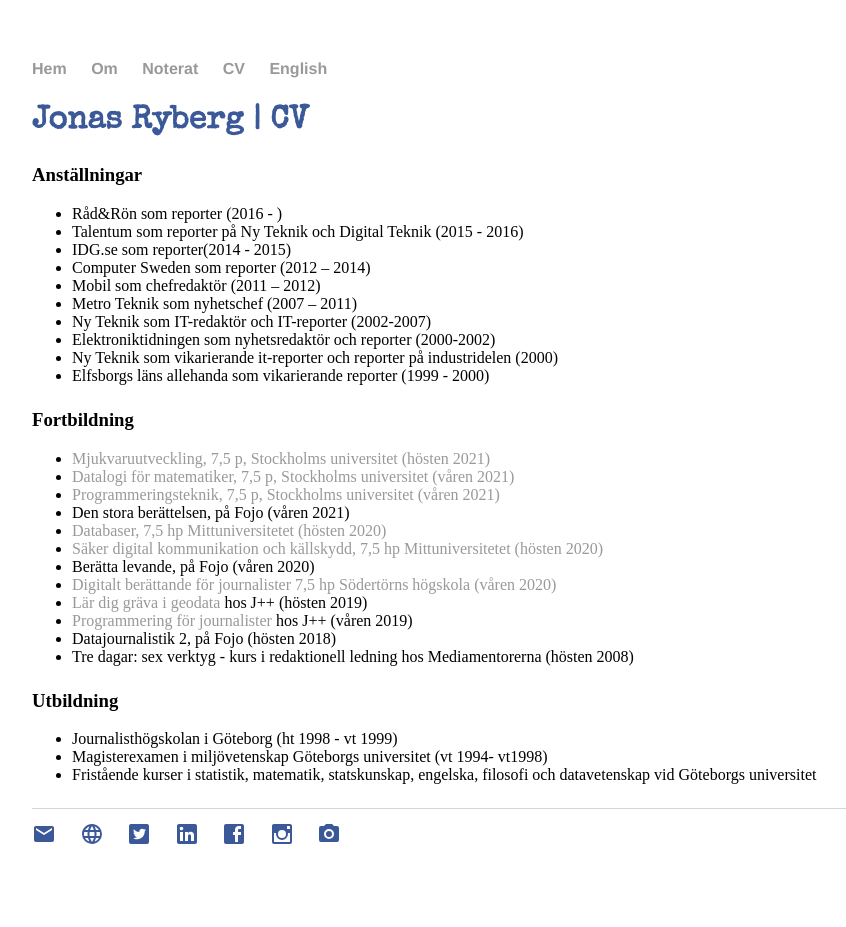
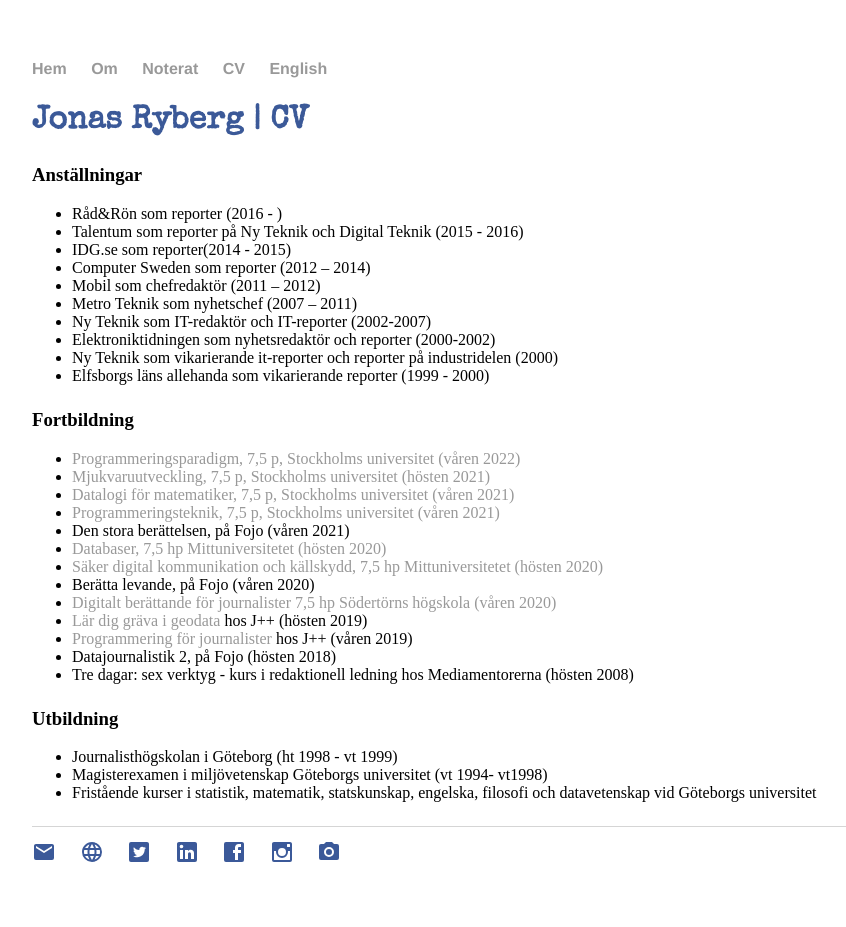
Before and after one commit to jonasryberg/jonasryberg.github.io, a Jekyll site: the page built from cv/index.html, in a window 1280 px wide. Shown: the whole page, without its empty margins (160-1006 px from the left). Built offline with Jekyll 4.4.1, drawn with Linux system fonts in a browser that asks for light colours.

Commit message:
Update cv.html

```diff
--- a/_includes/cv.html
+++ b/_includes/cv.html
@@ -16,6 +16,7 @@
 <p>
 <h3>Fortbildning</h3>
 <ul>
+  <li><a href="https://www.su.se/sok-kurser-och-program/da4003-1.512355">Programmeringsparadigm, 7,5 p, Stockholms universitet (våren 2022)</a></li>
   <li><a href="https://www.su.se/sok-kurser-och-program/da4002-1.482617">Mjukvaruutveckling, 7,5 p, Stockholms universitet (hösten 2021)</a></li>
   <li><a href="https://www.su.se/sok-kurser-och-program/da3018-1.412773">Datalogi för matematiker, 7,5 p, Stockholms universitet (våren 2021)</a></li>
   <li><a href="https://www.su.se/sok-kurser-och-program/da2005-1.501472">Programmeringsteknik, 7,5 p, Stockholms universitet (våren 2021)</a></li>
```
